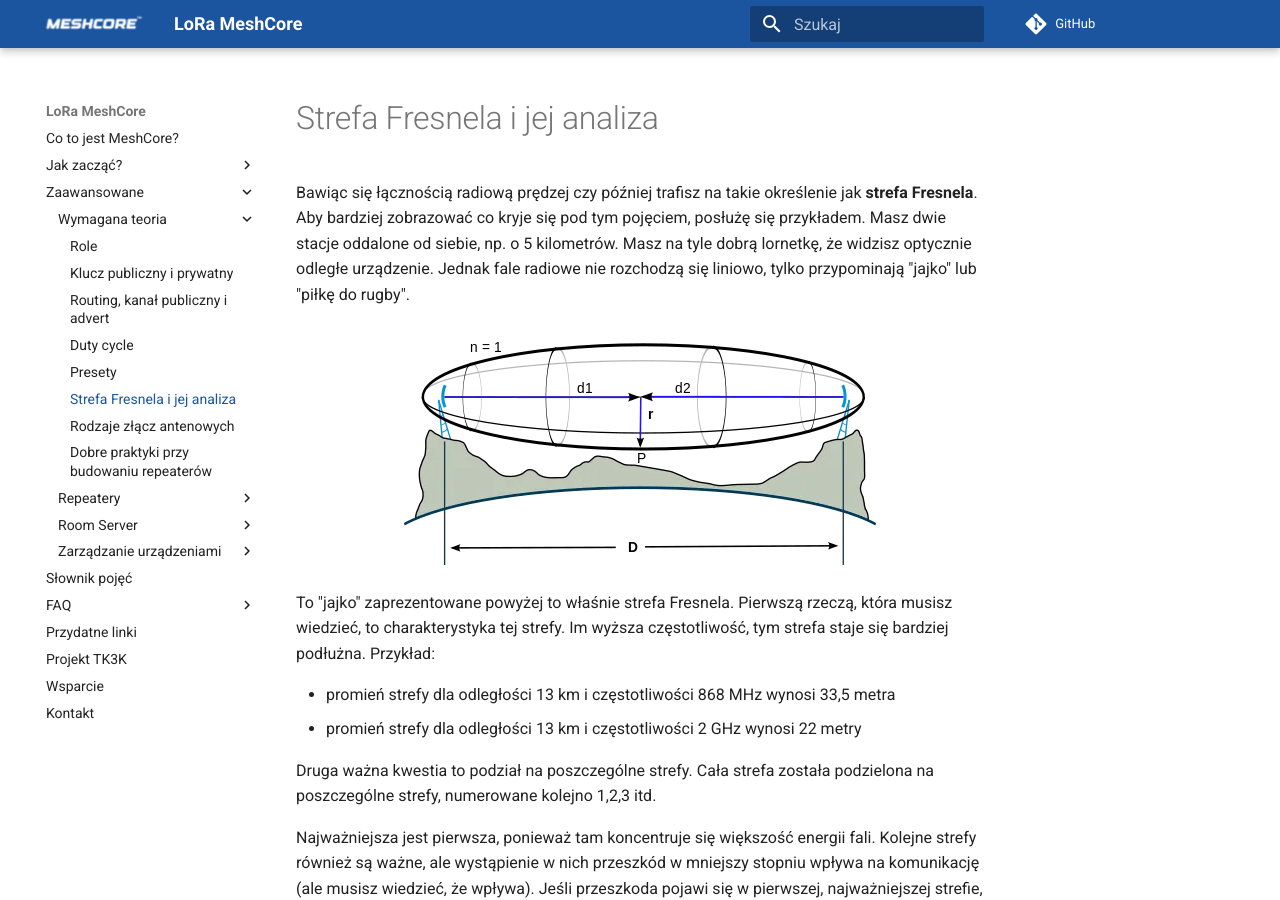
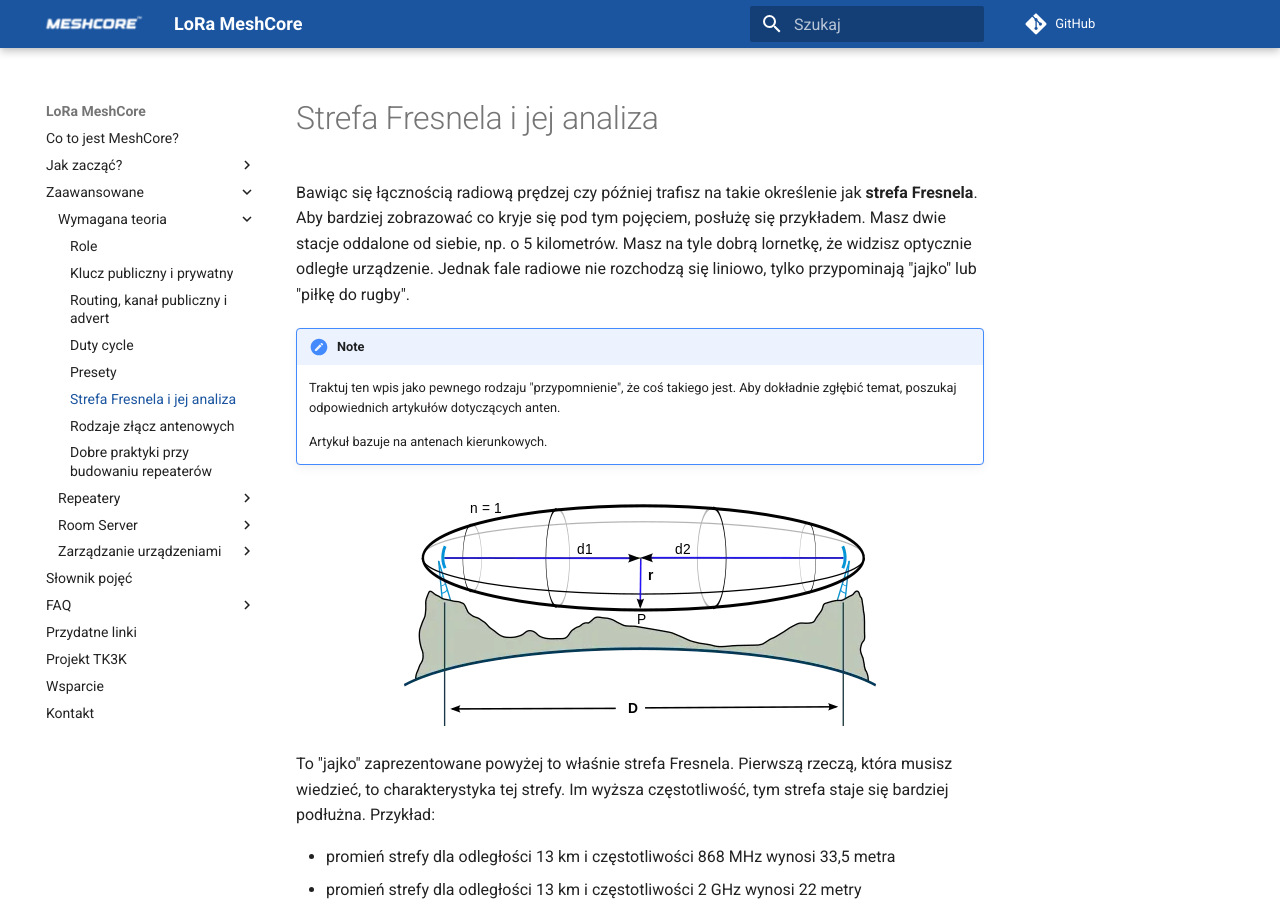
Before and after one commit to deFAT64/meshcore-manual-pl, an MkDocs documentation site: the page built from docs/zaawansowane/strefaFresnela.md, in a window 1280 px wide and 900 px high. Built offline with MkDocs 1.6.1 and Material for MkDocs 9.7.7, drawn with Linux system fonts in a browser that asks for light colours; comment, search, counter and statistics services are not loaded.

Commit message:
Update wysylanieWiadomosci.md and strefaFresnela.md

```diff
--- a/docs/zaawansowane/strefaFresnela.md
+++ b/docs/zaawansowane/strefaFresnela.md
@@ -1,6 +1,12 @@
 # Strefa Fresnela i jej analiza
 
 Bawiąc się łącznością radiową prędzej czy później trafisz na takie określenie jak **strefa Fresnela**. Aby bardziej zobrazować co kryje się pod tym pojęciem, posłużę się przykładem. Masz dwie stacje oddalone od siebie, np. o 5 kilometrów. Masz na tyle dobrą lornetkę, że widzisz optycznie odległe urządzenie. Jednak fale radiowe nie rozchodzą się liniowo, tylko przypominają "jajko" lub "piłkę do rugby".
+
+!!! note
+    Traktuj ten wpis jako pewnego rodzaju "przypomnienie", że coś takiego jest. Aby dokładnie zgłębić temat, poszukaj odpowiednich artykułów dotyczących anten.
+
+    Artykuł bazuje na antenach kierunkowych.
+
 
 <figure markdown="span">
     <img src="/zaawansowane/img/strefaFresnela/1.webp">
```
Also changed, not shown: docs/jakZaczac/wysylanieWiadomosci.md (+3 -0 lines).
